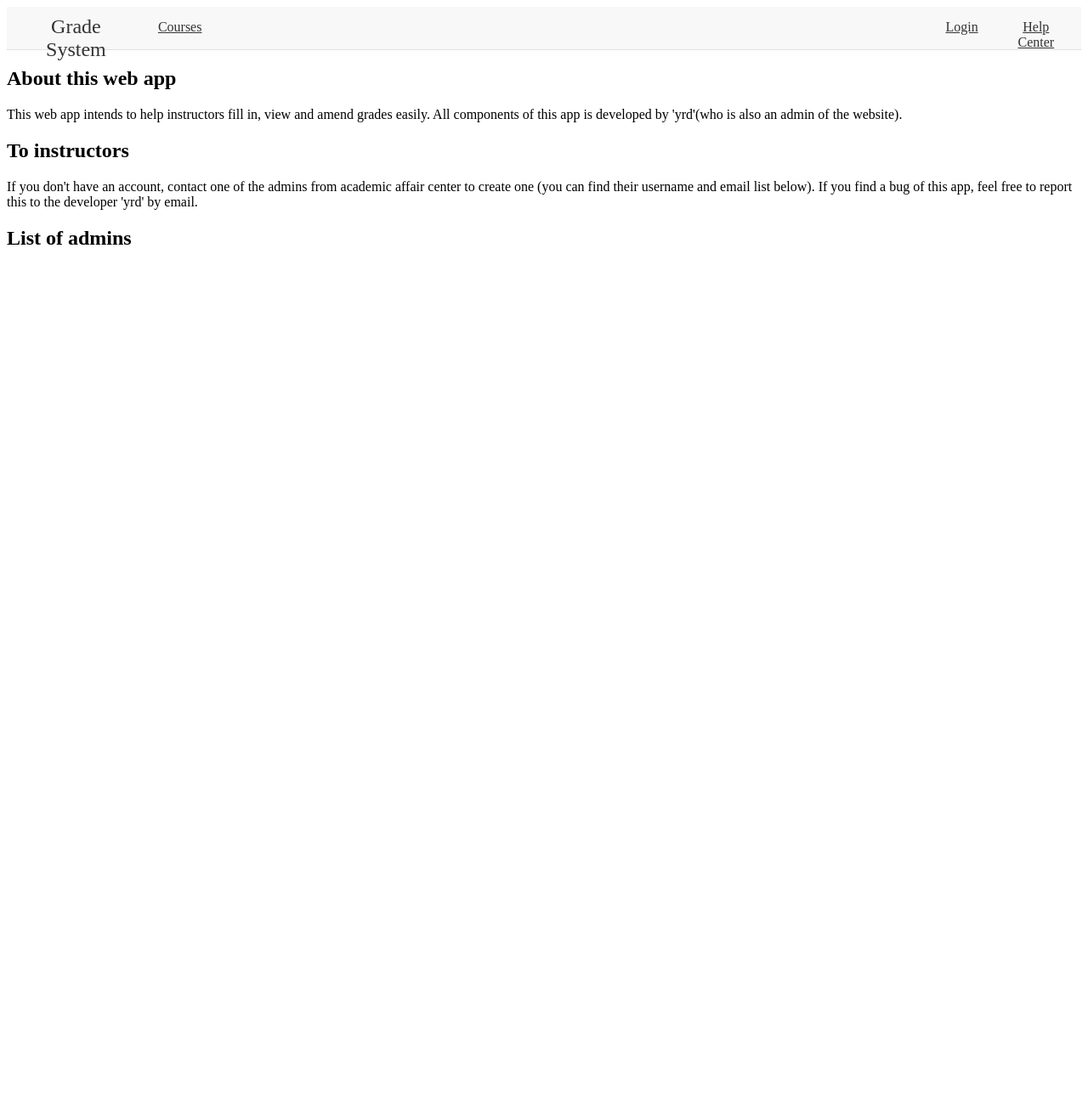
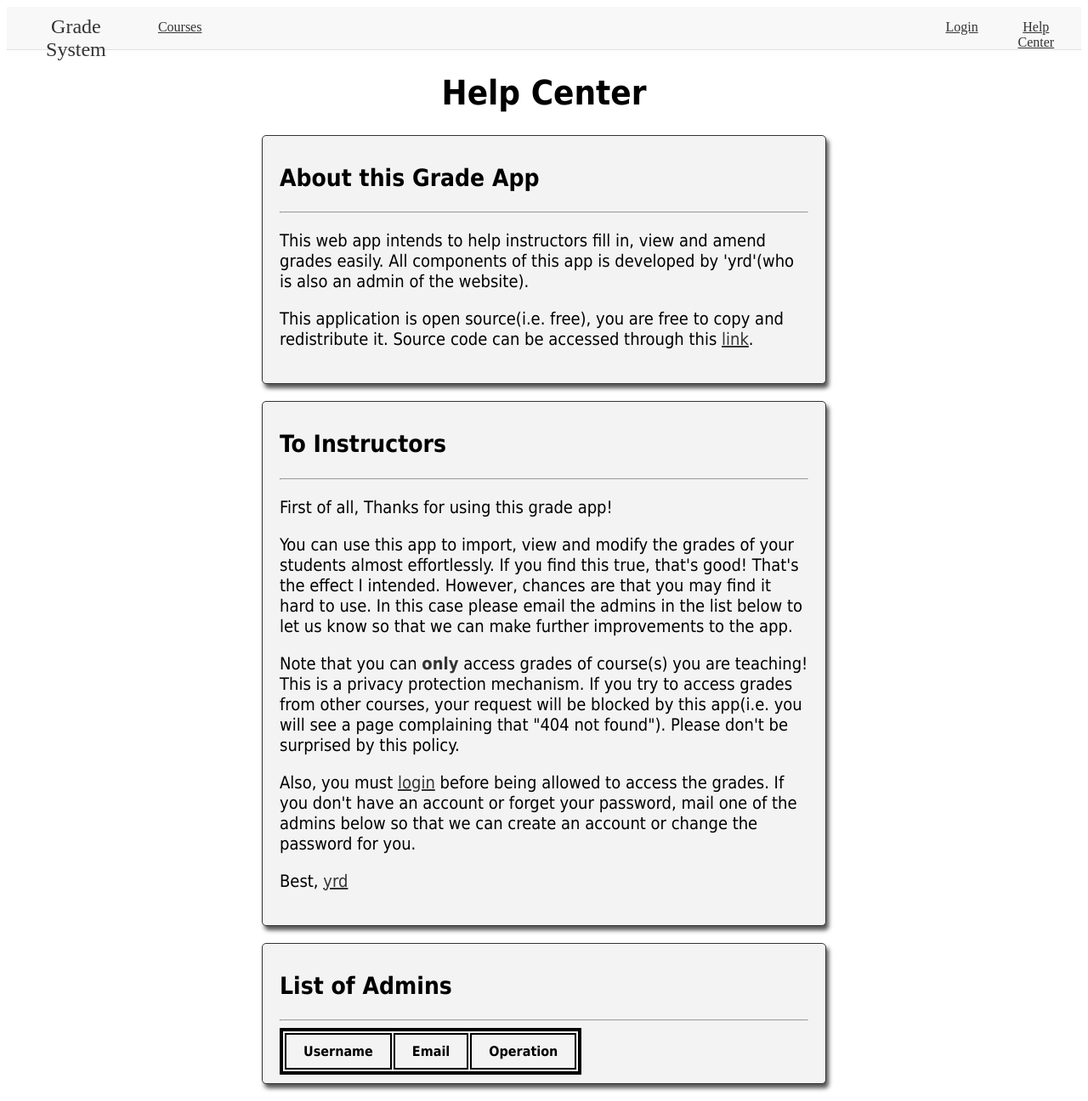
Before and after one commit to Fudanyrd/COMP130010, a Django app: a page that uses users/templates/help.html in a window 1280 px wide. Shown: the whole page at 85% size. Before the commit the page ends 288 px from the top, so only its background shows below. Run offline with Django 5.2, Linux system fonts and the light colour scheme; data that the repository does not hold is empty.

Commit message:
Beautify help center page

```diff
--- a/users/templates/help.html
+++ b/users/templates/help.html
@@ -1,32 +1,164 @@
 {% extends "base.html" %} {% block header %}
 <title>help-center</title>
 {% endblock header %} {% block content %}
+<style>
+  h1 {
+    font-family: Tahoma;
+    text-align: center;
+    font-size: 40px;
+  }
+  .entry {
+    font-family: Tahoma;
+    text-align: left;
+    margin-left: 300px;
+    margin-right: 300px;
+    background-color: #f3f3f3;
+    padding: 10px 20px 10px 20px;
+    border-radius: 5px;
+    margin-top: 20px;
+    margin-bottom: 20px;
+    border: 1px solid #333;
+    box-shadow: 3px 5px 5px #555;
+  }
+  h2 {
+    font-size: 28px;
+  }
+  .para {
+    font-size: 20px;
+    padding-bottom: 10px;
+  }
+  th {
+    border: 2px solid black;
+    text-align: center;
+    padding: 10px 20px 10px 20px;
+  }
+  td {
+    border: 2px solid black;
+    text-align: center;
+    padding: 10px 20px 10px 20px;
+  }
+  table {
+    border: 4px solid black;
+  }
+</style>
 <div>
-  <h2>About this web app</h2>
+  <h1>Help Center</h1>
+  <div class="entry">
+    <h2>About this Grade App</h2>
+    <hr />
+    <div class="para">
       <p>
         This web app intends to help instructors fill in, view and amend grades
         easily. All components of this app is developed by 'yrd'(who is also an
         admin of the website).
       </p>
+      <p>
+        This application is open source(i.e. free), you are free to copy and
+        redistribute it. Source code can be accessed through this
+        <a href="https://github.com/Fudanyrd/COMP130010.git">link</a>.
+      </p>
+    </div>
+  </div>
 
-  <h2>To instructors</h2>
+  <div class="entry">
+    <h2>To Instructors</h2>
+    <hr />
+    <div class="para">
+      <p>First of all, Thanks for using this grade app!</p>
       <p>
-    If you don't have an account, contact one of the admins from academic affair
-    center to create one (you can find their username and email list below). If
-    you find a bug of this app, feel free to report this to the developer 'yrd'
-    by email.
+        You can use this app to import, view and modify the grades of your
+        students almost effortlessly. If you find this true, that's good! That's
+        the effect I intended. However, chances are that you may find it hard to
+        use. In this case please email the admins in the list below to let us
+        know so that we can make further improvements to the app.
       </p>
-  <h2>List of admins</h2>
+      <p>
+        Note that you can <b>only</b> access grades of course(s) you are
+        teaching! This is a privacy protection mechanism. If you try to access
+        grades from other courses, your request will be blocked by this app(i.e.
+        you will see a page complaining that "404 not found"). Please don't be
+        surprised by this policy.
+      </p>
+      <p>
+        Also, you must <a href="{% url 'users:login' %}">login</a> before being
+        allowed to access the grades. If you don't have an account or forget
+        your password, mail one of the admins below so that we can create an
+        account or change the password for you.
+      </p>
+      <p>Best, <a href="mailto:yangrundong7@gmail.com">yrd</a></p>
+    </div>
+  </div>
+
+  <div class="entry">
+    <h2>List of Admins</h2>
+    <hr />
     <table>
       <tbody>
+        <tr>
+          <th scope="col">Username</th>
+          <th scope="col">Email</th>
+          <th scope="col">Operation</th>
+        </tr>
         {% for admin in admins %}
         <tr>
-        <td>{{ admin.username }}</td>
+          <th scope="row">{{ admin.username }}</th>
           <td>{{ admin.email }}</td>
-        <td><a href="mailto:{{ admin.email}}" >mail to him</a></td>
+          <td><a href="mailto:{{ admin.email}}">mail to him</a></td>
         </tr>
         {% endfor %}
       </tbody>
     </table>
   </div>
+{% if admins %}
+<script>
+  let tableEntries = [...document.querySelectorAll('td')];
+  let emails = document.querySelectorAll('a');
+  let len = emails.length - Math.floor(tableEntries.length / 2);
+  for (let i = 0; i < tableEntries.length; ++i) {
+    let entry = tableEntries[i];
+    entry.addEventListener('mouseenter', (event) => {
+      entry.style.backgroundColor = i % 2 === 0 ? '#333' : '#555';
+      entry.style.color = 'white';
+      if (i % 2 === 1) {
+        emails[Math.floor(i / 2) + len].style.color = 'white';
+      }
+    });
+    entry.addEventListener('mouseleave', (event) => {
+      entry.style.backgroundColor = '#f3f3f3';
+      entry.style.color = 'black';
+      if (i % 2 === 1) {
+        emails[Math.floor(i / 2) + len].style.color = 'black';
+      }
+    });
+  }
+
+  let attrs = [...document.querySelectorAll('th')];
+  for (let i = 0; i < attrs.length; ++i) {
+    let entry = attrs[i];
+    entry.addEventListener('mouseenter', (event) => {
+      entry.style.backgroundColor = i % 2 === 0 ? '#333' : '#555';
+      entry.style.color = 'white';
+    });
+    entry.addEventListener('mouseleave', (event) => {
+      entry.style.backgroundColor = '#f3f3f3';
+      entry.style.color = 'black';
+    });
+  }
+
+  let blocks = document.querySelectorAll('div.entry');
+  let colors = ['red', 'green', 'blue'];
+  for (let i = 0; i < blocks.length; ++i) {
+    let block = blocks[i];
+    block.addEventListener('mouseenter', (event) =>{
+      block.style.border = `4px solid ${colors[i]}`;
+      block.style.boxShadow = '3px 5px 5px goldenrod';
+    });
+    block.addEventListener('mouseleave', (event) =>{
+      block.style.border = `1px solid #333`;
+      block.style.boxShadow = '3px 5px 5px #555';
+    });
+  }
+</script>
+{% endif %}
   {% endblock content %}
+</div>
--- a/users/views.py
+++ b/users/views.py
@@ -25,7 +25,7 @@ def help(request):
     cursor = connection.cursor()
     cursor.execute(
         """
-        select email, username from auth_user where is_superuser = 1
+        select email, username from auth_user where is_superuser = 1 order by username
         """
     )
     admins = []
```
Lines whose indentation alone changed are shown as unchanged.
